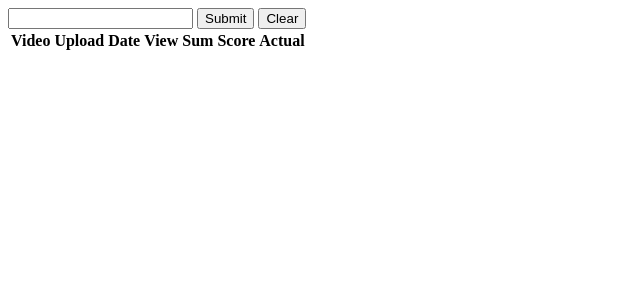
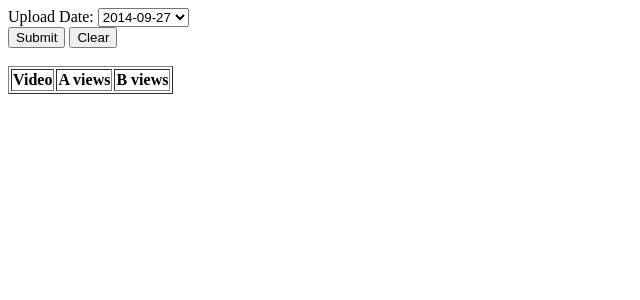
Before and after one commit to jinonoel/youtube-popularity, a Rails app: page / in a window 1280 px wide. Shown: the top 300 px of the page, without its empty margins (0-640 px from the left). Run offline with Rails 7, Linux system fonts and the light colour scheme; lists and menus that the app fills with data are empty; style sheets or scripts are compiled from the project's sources; some libraries are stand-ins or nearby versions.

Commit message:
Insertions and viewing

```diff
--- a/web/app/controllers/youtube_popularity_controller.rb
+++ b/web/app/controllers/youtube_popularity_controller.rb
@@ -4,14 +4,14 @@ class YoutubePopularityController < ApplicationController
   end
 
   def doAction
-    start_date = params['start_date']
+    upload_date = params['upload_date']
 
     conn = Mongo::Connection.new('localhost')
     db = conn['nicta']
     coll = db['predictions']
 
     top_videos = []
-    coll.find({},
+    coll.find({'upload_date' => upload_date},
               {
                 :sort => ['score', 'desc'],
                 :limit => 100
@@ -21,7 +21,8 @@ class YoutubePopularityController < ApplicationController
         'score' => result['score'],
         'actual' => result['actual'],
         'upload_date' => result['upload_date'],
-        'view_sum' => result['view_sum']
+        'a_views' => result['A_views'],
+        'b_views' => result['B_views']
       }
     end
 
--- a/web/app/views/youtube_popularity/index.html.erb
+++ b/web/app/views/youtube_popularity/index.html.erb
@@ -1,19 +1,34 @@
 
 
 <form id="yt_form" action="youtube_popularity/doAction" method="get">
-  <input type="text" id="start_date" name="start_date">
+  Upload Date:
+  <select id="upload_date" name="upload_date">
+    <option value="2014-09-27">2014-09-27</option>
+    <option value="2014-09-28">2014-09-28</option>
+    <option value="2014-09-29">2014-09-29</option>
+    <option value="2014-09-30">2014-09-30</option>
+    <option value="2014-10-01">2014-10-01</option>
+    <option value="2014-10-02">2014-10-02</option>
+    <option value="2014-10-03">2014-10-03</option>
+    <option value="2014-10-04">2014-10-04</option>
+  </select>
+
+  <br>
 
   <input id="submit_btn" type="button" value="Submit">
   <input id="clear_btn" type="button" value="Clear">
 </form>
 
-<table id="video_table">
+<br>
+
+<table id="video_table" border="1">
   <tr>
     <th>Video</th>
-    <th>Upload Date</th>
-    <th>View Sum</th>
+    <!--<th>Upload Date</th>
     <th>Score</th>
-    <th>Actual</th>
+    <th>Actual</th>-->
+    <th>A views</th>
+    <th>B views</th>
   </tr>
 </table>
 
@@ -27,7 +42,7 @@
       jQuery.ajax({
         url : 'youtube_popularity/doAction',
         data : {
-          start_date : $('#start_date').val()
+          upload_date : $('#upload_date').val()
         },
         error : function() {
             alert('error!');
@@ -50,11 +65,13 @@
     for (var i = 0; i < top_videos.length; i++) {
       $('#video_table tr:last').after(
         '<tr class=\'data_row\'>'
-	+ '<td>' + top_videos[i].vid_id + '</td>'
-        + '<td>' + top_videos[i].upload_date + '</td>'
-        + '<td>' + top_videos[i].view_sum + '</td>'
-	+ '<td>' + top_videos[i].score + '</td>'
-	+ '<td>' + top_videos[i].actual + '</td>'
+	+ '<td><a href="http://www.youtube.com/watch?v=' + top_videos[i].vid_id + '">'
+	+ top_videos[i].vid_id + '</a></td>'
+        //+ '<td>' + top_videos[i].upload_date + '</td>'
+	//+ '<td>' + top_videos[i].score + '</td>'
+	//+ '<td>' + top_videos[i].actual + '</td>'
+        + '<td>' + top_videos[i].a_views + '</td>'
+        + '<td>' + top_videos[i].b_views + '</td>'
         + '</tr>'
       );
     }
```
Also changed, not shown: 1 other file.
